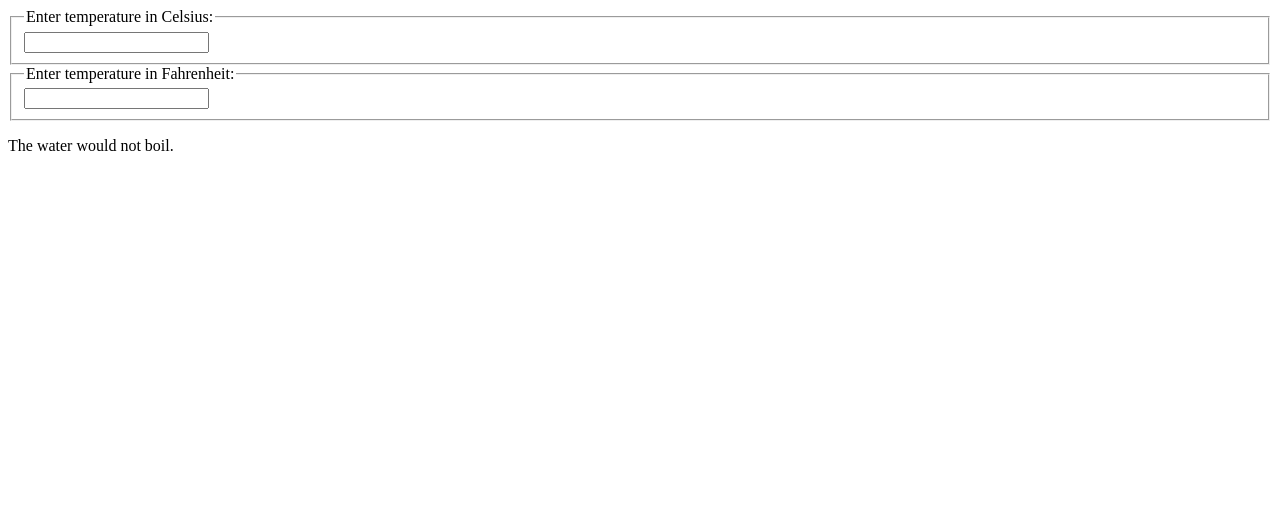
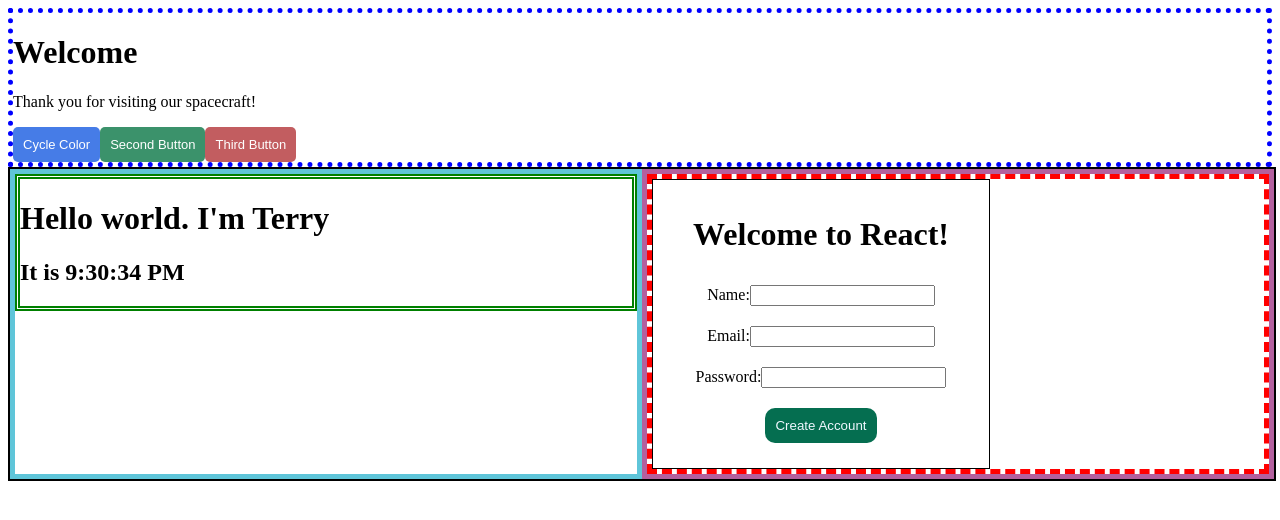
Before and after one commit to Tai-Huynh-1/js-summer24, a React (Create React App) app in the folder react-app/: page / in a window 1280 px wide. Shown: the top 520 px of the page. Built offline with nearby package versions, Linux system fonts and the light colour scheme.

Commit message:
composition with children and props components

```diff
--- /dev/null
+++ b/react-app/src/components/Button.css
@@ -0,0 +1,21 @@
+.btn {
+	padding: 10px;
+	border-radius: 5px;
+	border-style: none;
+	font-size: small;
+	background-color: rgb(31, 27, 27);
+	color: white;
+	cursor: pointer;
+}
+
+.btn-primary {
+	background-color: rgb(70, 124, 231);
+}
+
+.btn-success {
+	background-color: rgb(59, 146, 107);
+}
+
+.btn-danger {
+	background-color: rgb(194, 93, 96);
+}
--- /dev/null
+++ b/react-app/src/components/Button.jsx
@@ -0,0 +1,12 @@
+import "./Button.css";
+
+// type color = "primary" | "secondary" | "success" | "danger" | "warning" | "info" | "light" | "dark"
+
+export default function Button({ children, type, color, ...otherProps }) {
+	console.log("otherProps", otherProps);
+	return (
+		<button type={type || "button"} {...otherProps} className={`btn btn-${color}`}>
+			{children}
+		</button>
+	);
+}
--- /dev/null
+++ b/react-app/src/components/SplitPane.css
@@ -0,0 +1,15 @@
+.split-pane {
+	border: 2px solid black;
+	width: 100%;
+	display: flex;
+}
+
+.split-pane-left {
+	width: 50%;
+	border: 5px solid rgb(95, 197, 217);
+}
+
+.split-pane-right {
+	width: 50%;
+	border: 5px solid rgb(179, 96, 158);
+}
--- /dev/null
+++ b/react-app/src/components/SplitPane.jsx
@@ -0,0 +1,11 @@
+import "./SplitPane.css";
+
+export default function SplitPane({ left, right }) {
+	return (
+		<div className="split-pane">
+			<div className="split-pane-left">{left}</div>
+
+			<div className="split-pane-right">{right}</div>
+		</div>
+	);
+}
--- /dev/null
+++ b/react-app/src/components/WelcomeDialog/FancyBorder.css
@@ -0,0 +1,11 @@
+.fancy-border-blue {
+	border: 5px dotted blue;
+}
+
+.fancy-border-red {
+	border: 5px dashed red;
+}
+
+.fancy-border-green {
+	border: 5px double green;
+}
--- /dev/null
+++ b/react-app/src/components/WelcomeDialog/FancyBorder.jsx
@@ -0,0 +1,5 @@
+import "./FancyBorder.css";
+
+export default function FancyBorder({ borderColor, children }) {
+	return <div className={`fancy-border-${borderColor}`}>{children}</div>;
+}
--- /dev/null
+++ b/react-app/src/components/WelcomeDialog/index.jsx
@@ -0,0 +1,28 @@
+import { useState } from "react";
+import FancyBorder from "./FancyBorder";
+import Button from "../Button";
+
+export default function WelcomeDialog() {
+	const [cIndex, setCIndex] = useState(0);
+	const colors = ["blue", "red", "green"];
+	const handleChangeBorderColor = () => {
+		setCIndex((prevIndex) => ++prevIndex % colors.length);
+	};
+
+	return (
+		<FancyBorder borderColor={colors[cIndex]}>
+			<h1 className="Dialog-title">Welcome</h1>
+			<p className="Dialog-message">Thank you for visiting our spacecraft!</p>
+
+			<Button onClick={handleChangeBorderColor} color={"primary"}>
+				Cycle Color
+			</Button>
+			<Button onClick={handleChangeBorderColor} color={"success"}>
+				Second Button
+			</Button>
+			<Button onClick={handleChangeBorderColor} color={"danger"}>
+				Third Button
+			</Button>
+		</FancyBorder>
+	);
+}
--- a/react-app/src/index.js
+++ b/react-app/src/index.js
@@ -1,13 +1,26 @@
 import ReactDOM from "react-dom/client";
-import List from "./components/List";
-import Accordion from "./components/Accordion";
+import WelcomeDialog from "./components/WelcomeDialog";
+import SplitPane from "./components/SplitPane";
 import SignUp from "./components/SignUp";
-import Calculator from "./components/Calculator";
+import Clock from "./components/Clock";
+import FancyBorder from "./components/WelcomeDialog/FancyBorder";
 // import "./index.css";
 
 const root = ReactDOM.createRoot(document.getElementById("root"));
 root.render(
 	<div>
-		<Calculator />
+		<WelcomeDialog />
+		<SplitPane
+			left={
+				<FancyBorder borderColor={"green"}>
+					<Clock />
+				</FancyBorder>
+			}
+			right={
+				<FancyBorder borderColor={"red"}>
+					<SignUp />
+				</FancyBorder>
+			}
+		/>
 	</div>
 );
```
